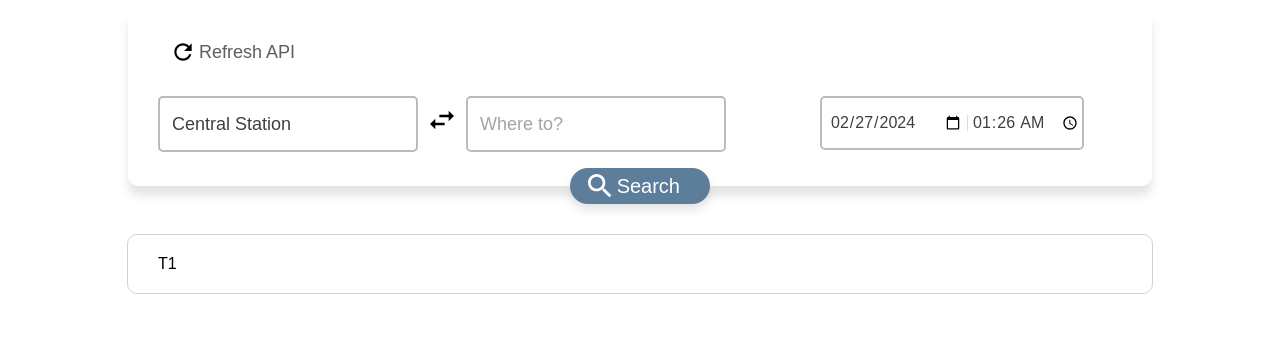
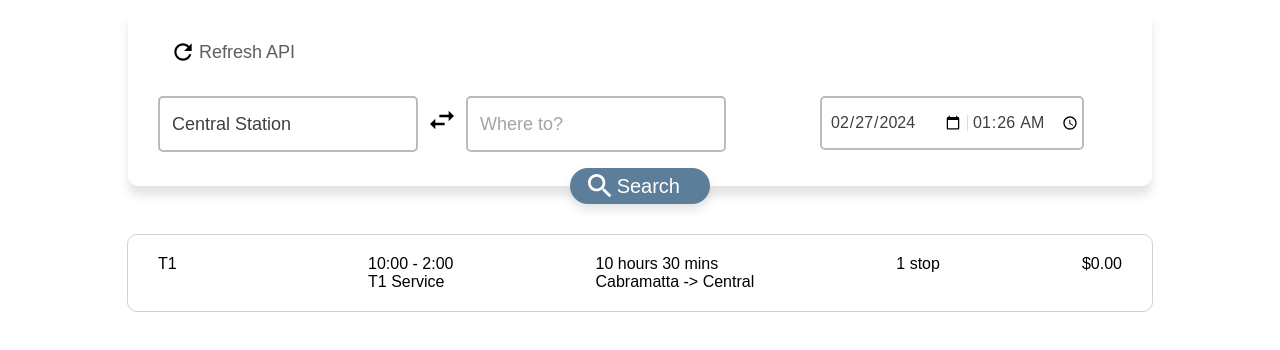
Before and after one commit to Jinkouu/NSW-Transport, a website: page public/index.html in a window 1280 px wide. Shown: the part 50-400 px from the top of the page. Drawn offline with Linux system fonts and the light colour scheme.

Commit message:
basic css formatting

```diff
--- a/public/index.html
+++ b/public/index.html
@@ -82,12 +82,16 @@
                     <div class="route-image">
                         T1
                     </div>
-                    <div class="time">
-
+                    <div class="time-service">
+                        <div class="time">10:00 - 2:00</div>
+                        <div class="service">T1 Service</div>
                     </div>
-                    <div class="length">
-
+                    <div class="length-name">
+                        <div class="length">10 hours 30 mins</div>
+                        <div class="name"> Cabramatta -> Central</div>
                     </div>
+                    <div class="stops">1 stop</div>
+                    <div class="fare">$0.00</div>
 
                 </div>
             </div>
--- a/public/styles.css
+++ b/public/styles.css
@@ -330,6 +330,34 @@ nav > .row > .logo{
     padding-right: 30px;
 }
 
+.route-image{
+    width: 68px;
+}
+.time-service{
+    flex-direction: column;
+}
+.time{
+
+}
+.service{
+
+}
+.length-name{
+    flex-direction: column;
+}
+.length{
+
+}
+.name{
+
+}
+.stops{
+
+}
+.fare{
+
+}
+
 @media screen and (max-width: 1024px) {
     .search-container {
         width: 640px;
```
